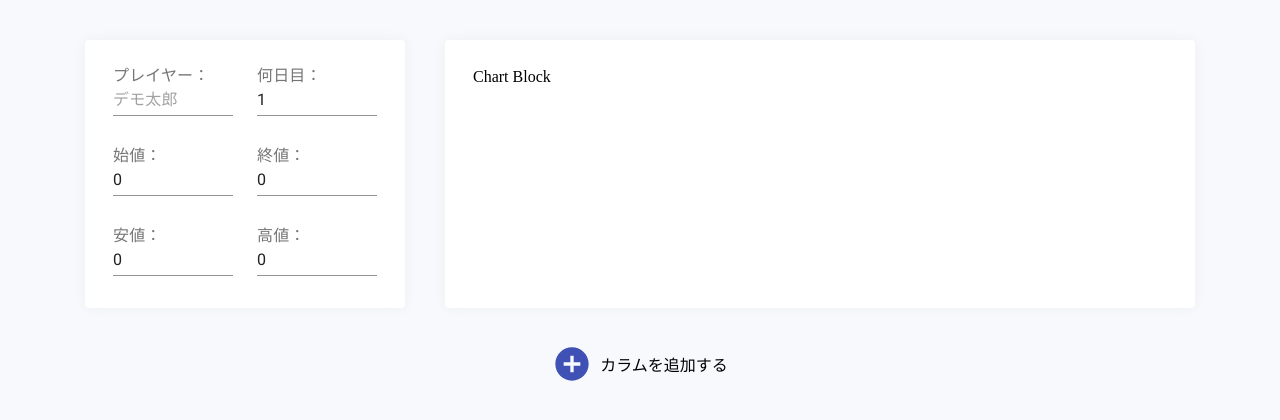
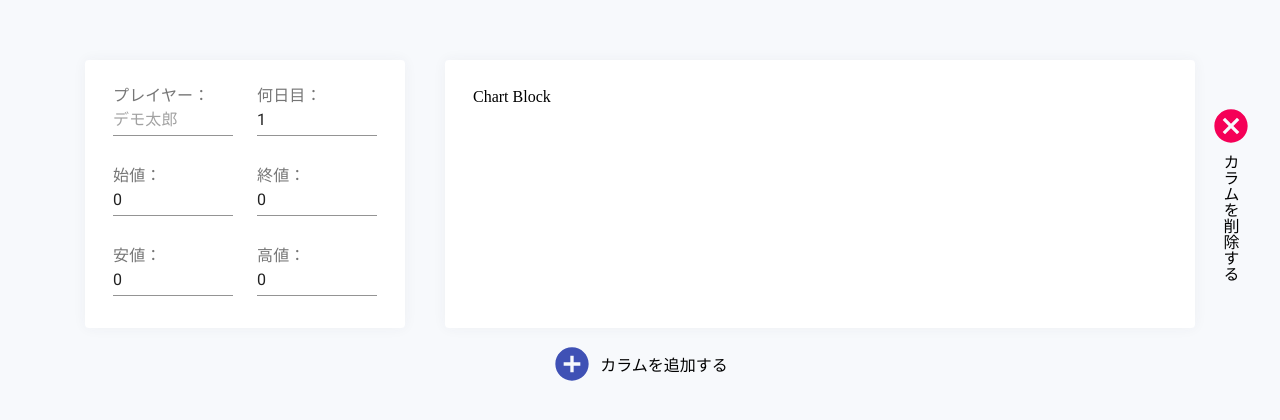
Before and after one commit to MrSung/fire-candle, a React (Create React App) app: page / in a window 1280 px wide. Shown: the top 420 px of the page. Built offline with nearby package versions, Linux system fonts and the light colour scheme.

Commit message:
add delete button

```diff
--- a/src/components/atoms/add-block-button.tsx
+++ b/src/components/atoms/add-block-button.tsx
@@ -18,7 +18,7 @@ export const AddBlockButton = ({ onClick }: IAddBlockButton) => {
 const Wrapper = styled.button`
   display: flex;
   align-items: center;
-  margin: -8px auto 0;
+  margin: 12px auto 0;
   padding: 4px;
   border: none;
   outline: none;
--- /dev/null
+++ b/src/components/atoms/delete-block-button.tsx
@@ -0,0 +1,42 @@
+import React from 'react'
+import styled from 'styled-components'
+import Cancel from '@material-ui/icons/Cancel'
+
+interface IDeleteBlockButton {
+  onClick: (event: React.MouseEvent<HTMLButtonElement>) => void
+}
+
+export const DeleteBlockButton = ({ onClick }: IDeleteBlockButton) => {
+  return (
+    <Wrapper type='button' onClick={onClick}>
+      <Cancel color='secondary' style={{ fontSize: 40 }} />
+      <ButtonText>カラムを削除する</ButtonText>
+    </Wrapper>
+  )
+}
+
+const Wrapper = styled.button`
+  display: flex;
+  position: absolute;
+  top: 0;
+  right: -60px;
+  bottom: 0;
+  flex-direction: column;
+  align-items: center;
+  justify-content: center;
+  margin: auto 0;
+  padding: 4px;
+  border: none;
+  outline: none;
+  background-color: transparent;
+  cursor: pointer;
+  appearance: none;
+`
+
+const ButtonText = styled.span`
+  margin-top: 0.5em;
+  margin-right: 0.2em;
+  font-size: 16px;
+  writing-mode: vertical-rl;
+  text-orientation: upright;
+`
--- a/src/components/organisms/input-chart-blocks.tsx
+++ b/src/components/organisms/input-chart-blocks.tsx
@@ -9,6 +9,7 @@ import {
 } from '../../features/charts/charts-slice'
 import { InputBlock } from '../molecules/input-block'
 import { ChartBlock } from '../molecules/chart-block'
+import { DeleteBlockButton } from '../atoms/delete-block-button'
 import { AddBlockButton } from '../atoms/add-block-button'
 
 export const InputChartBlocks = () => {
@@ -34,6 +35,12 @@ export const InputChartBlocks = () => {
           <ChartBlockWrap>
             <ChartBlock />
           </ChartBlockWrap>
+          <DeleteBlockButton
+            onClick={() => {
+              // eslint-disable-next-line no-console
+              console.log('Delete block button')
+            }}
+          />
         </Container>
       ))}
       <AddBlockButton
@@ -53,15 +60,19 @@ export const InputChartBlocks = () => {
 const Wrapper = styled.div`
   width: 1110px;
   margin: 0 auto;
-  padding: 40px 0;
+  padding: 60px 0;
 `
 
 const Container = styled.div`
   display: grid;
+  position: relative;
   grid-template-columns: 320px auto;
   grid-template-rows: 1fr;
   gap: 40px 40px;
-  margin-bottom: 40px;
+
+  &:not(:last-of-type) {
+    margin-bottom: 48px;
+  }
 `
 
 const InputBlockWrap = styled.div`
```
